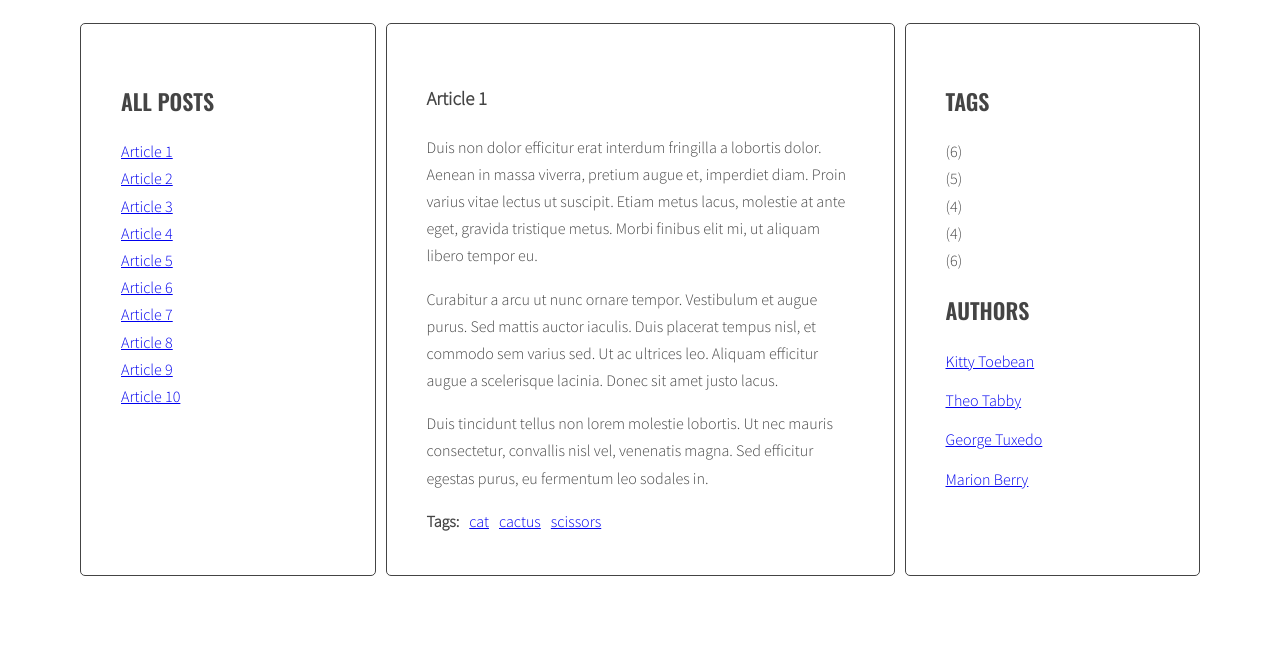
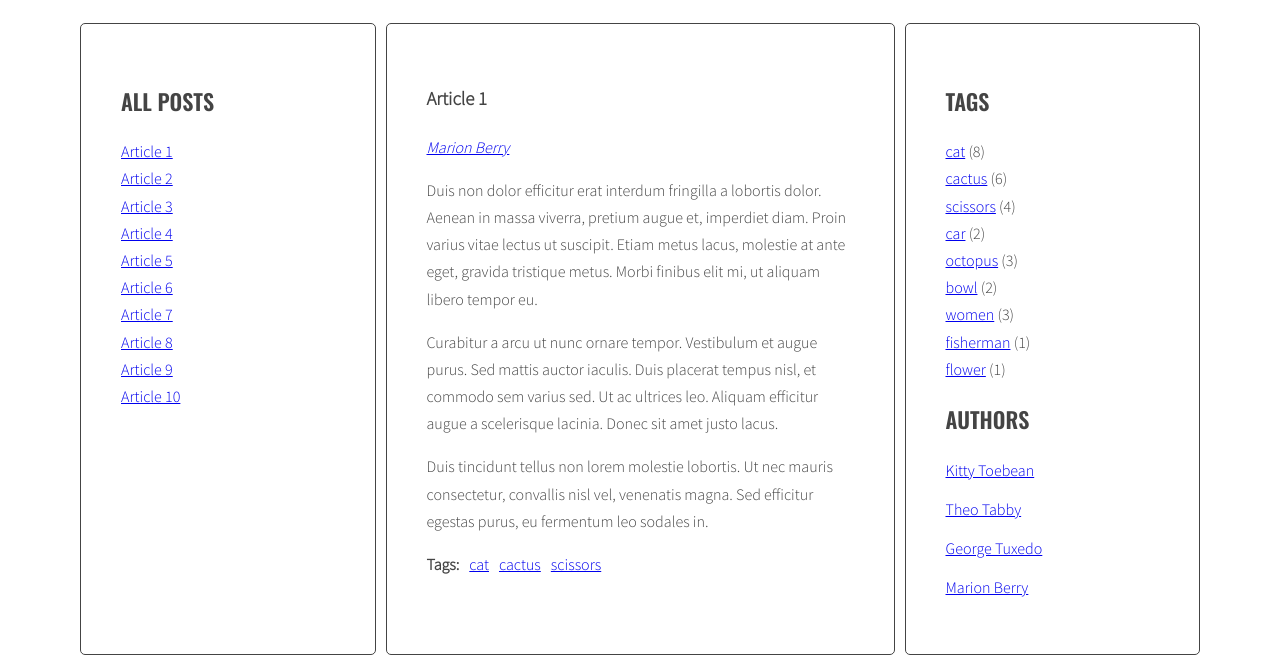
Before and after one commit to PaPaX2/javascript-blog, a website: page index.html in a window 1280 px wide. Shown: the part 220-883 px from the top of the page. Before the commit the page ends 804 px from the top, so only its background shows below. Drawn offline with nearby package versions, Linux system fonts and the light colour scheme.

```diff
--- a/index.html
+++ b/index.html
@@ -63,7 +63,7 @@
                           </ul>
                         </div>
                       </article>
-                      <article class="post" id="article-4"  data-tags="octopus knife cat" data-author="Kitty Toebean">
+                      <article class="post" id="article-4"  data-tags="octopus scissors cat" data-author="Kitty Toebean">
                         <h3 class="post-title">Article 4</h3>
                         <p class="post-author"></p>
                         <div class="post-content">
@@ -79,7 +79,7 @@
                           </ul>
                         </div>
                       </article>
-                      <article class="post" id="article-5" data-tags="bowl scissors bee" data-author="Marion Berry">
+                      <article class="post" id="article-5" data-tags="bowl scissors cat" data-author="Marion Berry">
                         <h3 class="post-title">Article 5</h3>
                         <p class="post-author"></p>
                         <div class="post-content">
@@ -95,7 +95,7 @@
                           </ul>
                         </div>
                       </article>
-                      <article class="post" id="article-6" data-tags="cactus fire house" data-author="Gorge Tuxedo">
+                      <article class="post" id="article-6" data-tags="cactus cat cactus" data-author="Gorge Tuxedo">
                         <h3 class="post-title">Article 6</h3>
                         <p class="post-author"></p>
                         <div class="post-content">
@@ -111,7 +111,7 @@
                           </ul>
                         </div>
                       </article>
-                      <article class="post" id="article-7" data-tags="cat house bee" data-author="Kitty Toebean">
+                      <article class="post" id="article-7" data-tags="cat cactus cat" data-author="Kitty Toebean">
                         <h3 class="post-title">Article 7</h3>
                         <p class="post-author"></p>
                         <div class="post-content">
@@ -127,7 +127,7 @@
                           </ul>
                         </div>
                       </article>
-                      <article class="post" id="article-8" data-tags="truck women trap" data-author="Theo Tabby">
+                      <article class="post" id="article-8" data-tags="cat women women" data-author="Theo Tabby">
                         <h3 class="post-title">Article 8</h3>
                         <p class="post-author"></p>
                         <div class="post-content">
@@ -143,7 +143,7 @@
                           </ul>
                         </div>
                       </article>
-                      <article class="post" id="article-9" data-tags="trap octopus fisherman" data-author="Marion Berry">
+                      <article class="post" id="article-9" data-tags="women octopus fisherman" data-author="Marion Berry">
                         <h3 class="post-title">Article 9</h3>
                         <p class="post-author"></p>
                         <div class="post-content">
--- a/js/script.js
+++ b/js/script.js
@@ -1,3 +1,4 @@
+/* eslint-disable no-prototype-builtins */
 'use strict';
 /* document.getElementById('test-button').addEventListener('click', function(){
   const links = document.querySelectorAll('.titles a');
@@ -12,7 +13,9 @@
     optArticleTagsSelector = '.post-tags .list',
     optArticleTagSelector = '.post-tags a',
     optArticleAuthorSelector = '.post-author',
-    optTagsListSelector = '.tags .list';
+    optTagsListSelector = '.tags .list',
+    optCloudClassCount = 5,
+    optCloudClassPrefix = 'tag-size-';
 
   const titleClickHandler = function (event) {
     //console.log('Link was clicked!');
@@ -148,6 +151,29 @@
     link.addEventListener('click', titleClickHandler);
   }
 
+  function calculateTagsParams(tags) {
+
+    // [VERY NEW] create a new variable object params with max and min value
+    const params = {max: '0', min: '999999'};
+
+    // [VERY NEW] START LOOP for every tags
+    for (let tag in tags) {
+      console.log(tag + ' is used ' + tags[tag] + ' times');
+
+      // [VERY NEW] set value for params.max as tags[tag] only if the value is higher than current
+
+      params.max = Math.max(tags[tag], params.max);
+      params.min = Math.min(tags[tag], params.min);
+    }
+
+
+
+    return params;
+  }
+
+  calculateTagsParams();
+
+
   function generateTags() {
 
     /* [NEW] create a new variable allTags with an empty object */
@@ -176,7 +202,7 @@
       /* split tags into array */
 
       const articleTagsArray = articleTags.split(' ');
-      console.log('tablica tagów:', articleTagsArray);
+      //console.log('tablica tagów:', articleTagsArray);
 
       /* START LOOP: for each tag */
 
@@ -209,21 +235,25 @@
     /* [NEW] find list of tags in right column */
     const tagList = document.querySelector('.tags');
 
+    // [VERY NEW] counting number of occurences of allTags
+    const tagsParams = calculateTagsParams(allTags);
+    console.log('tagsParams: ', tagsParams);
+
     // [NEW] create variable for all links HTML code
     let allTagsHTML = '';
 
     // [NEW] START LOOP: for each tag in allTags
-    for (let tag of allTags) {
+    for (let tag in allTags) {
 
       //[NEW] Generate code of a link and add it to allTagsHTML
-      allTagsHTML += tag + ' (' + allTags[tag] + ') ';
-      console.log('allTagsHTML: ', allTagsHTML);
+      allTagsHTML += '<li><a href="#tag-' + tag + '">' + tag + '</a>' + ' (' + allTags[tag] + ') </li>';
+      //console.log('allTagsHTML: ', allTagsHTML);
     // [NEW] END LOOP: for each tag i allTags
     }
 
     /* [NEW] add html from allTags to tagList */
     tagList.innerHTML = allTagsHTML;
-    console.log('tablica tagów: ', allTags);
+    //console.log('tablica tagów: ', allTags);
   }
 
   generateTags();
```
